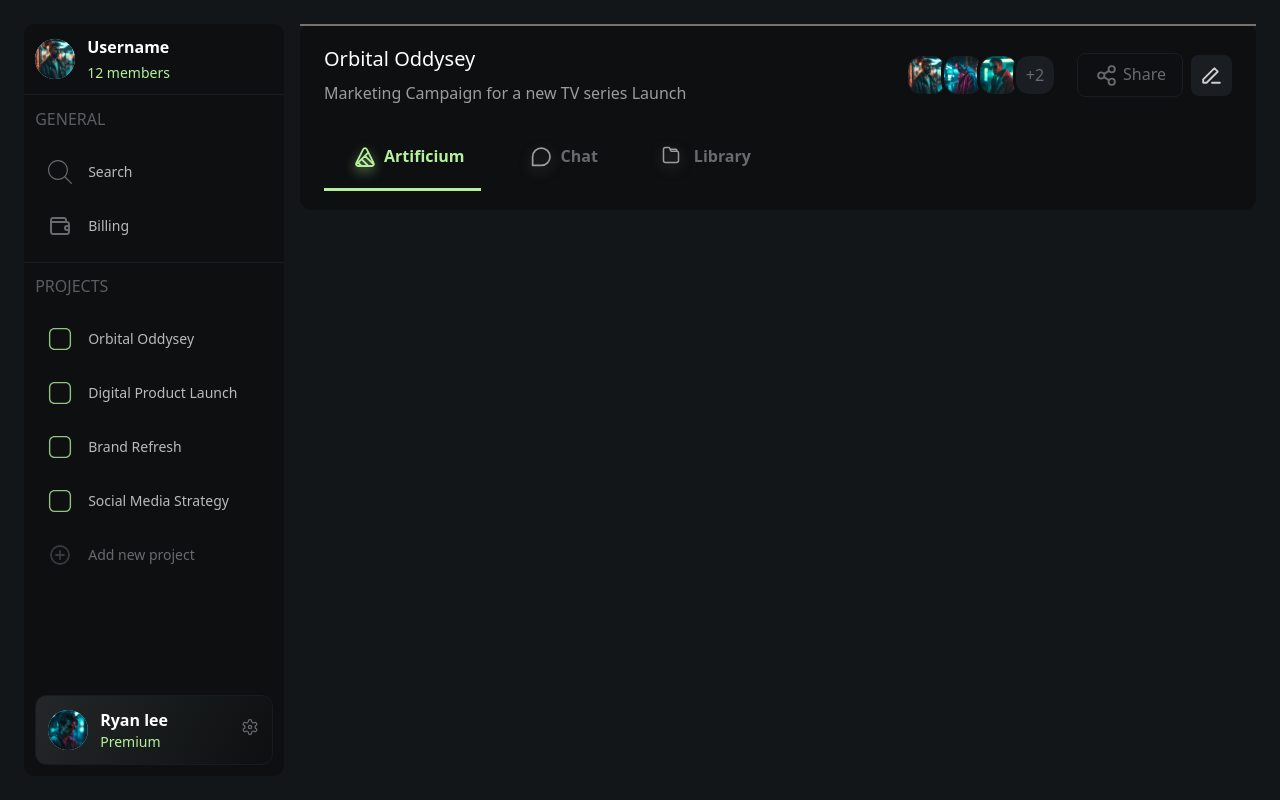
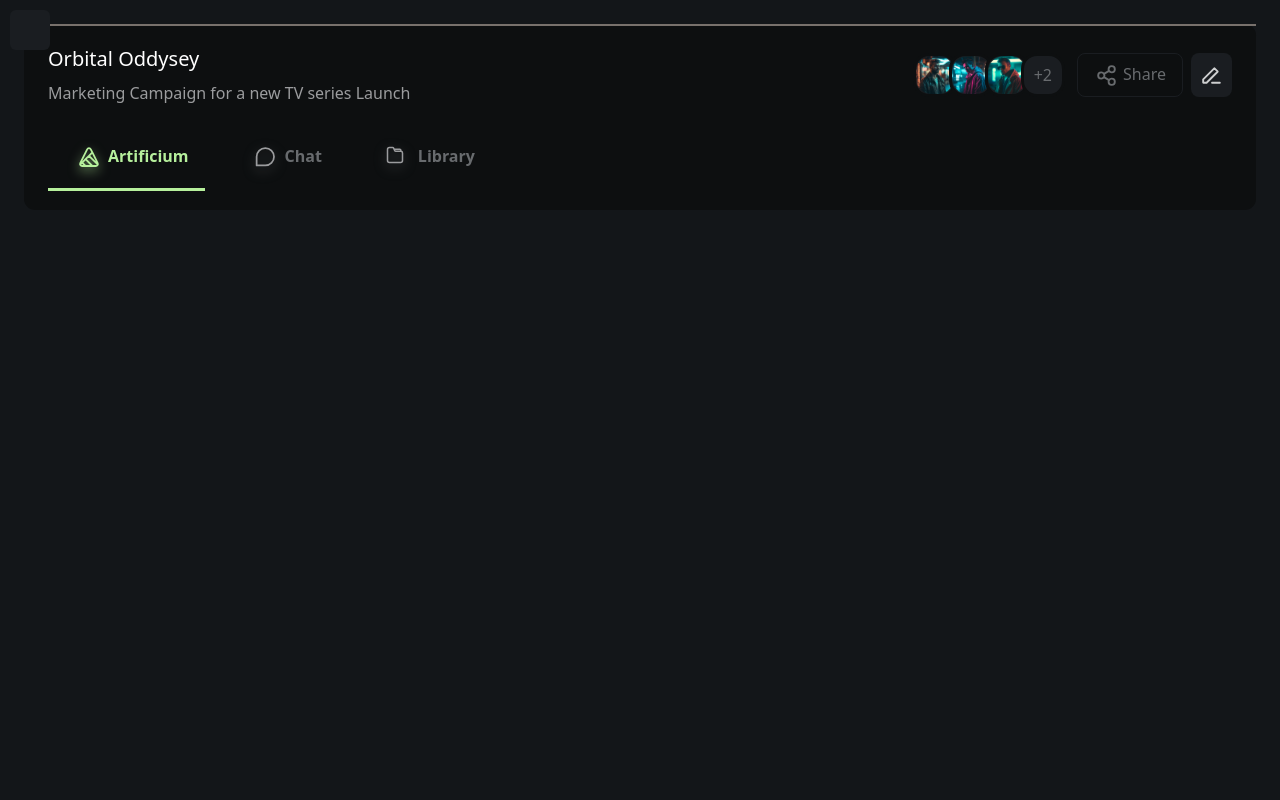
Before and after one commit to amirrezaRst/Artificium, a React (Create React App) app: page / in a window 1280 px wide. Built offline with nearby package versions, Linux system fonts and the light colour scheme.

Commit message:
fixed tablet responsive design

```diff
--- a/public/css/main.css
+++ b/public/css/main.css
@@ -105,9 +105,7 @@ h3 {
 }
 
 .main-layout .sidebar .content {
-  /*! min lg */
-  /* padding: 1.2rem 1.1rem; */
-  padding: 0.7rem 0.7rem;
+  padding: 1.2rem 1.1rem;
   border-bottom: 1px solid #181b1f;
 }
 .main-layout .sidebar .content:last-of-type {
@@ -144,11 +142,11 @@ h3 {
   border-color: #1a1d21;
 }
 
-/* @media screen and (max-width:1534px ) {
-  .main-layout .sidebar {
-    min-width: 280px;
+@media screen and (max-width: 1024px) and (min-width: 768px) {
+  .main-layout .sidebar .content {
+    padding: 0.7rem 0.7rem;
   }
-} */
+}
 
 /*todo topbar */
 .topbar {
--- a/src/components/Svgs.jsx
+++ b/src/components/Svgs.jsx
@@ -186,3 +186,14 @@ export const Square = () => {
         </svg>
     )
 }
+
+
+export const MenuSvg = () => {
+    return (
+        <svg width="100%" height="100%" viewBox="0 0 20 20" xmlns="http://www.w3.org/2000/svg" fill="none">
+            <path fill="#fff" fill-rule="evenodd"
+                d="M19 4a1 1 0 01-1 1H2a1 1 0 010-2h16a1 1 0 011 1zm0 6a1 1 0 01-1 1H2a1 1 0 110-2h16a1 1 0 011 1zm-1 7a1 1 0 100-2H2a1 1 0 100 2h16z"
+            />
+        </svg>
+    )
+}
--- a/src/layouts/MainLayout.jsx
+++ b/src/layouts/MainLayout.jsx
@@ -9,7 +9,7 @@ const MainLayout = ({ children }) => {
         <div
             className="main-layout xl:p-6 2xl:px-[8%] lg:p-4 p-6 flex gap-4">
 
-            <Sidebar />
+            {/* <Sidebar /> */}
 
             <div className="flex-1">
                 {/*//! Top Bar */}
--- a/src/layouts/sidebar/SideItem.jsx
+++ b/src/layouts/sidebar/SideItem.jsx
@@ -3,7 +3,7 @@ import { SearchSvg, Square, WalletSvg } from "../../components/Svgs";
 const SideItem = ({ path, label, project }) => {
     return (
         <li className="flex px-3 py-3 items-center lg:justify-start md:justify-center gap-4">
-            <div className={project ? "lg:w-6 lg:h-6 md:w-5 md:h-5" : "lg:w-6 lg:h-6 md:w-6 md:h-6"}>
+            <div className={project ? "w-5 h-5" : "lg:w-5 lg:h-5 md:w-6 md:h-6"}>
                 {path == "search" ?
                     <SearchSvg /> : !project ?
                         <WalletSvg /> :
--- a/src/layouts/sidebar/index.jsx
+++ b/src/layouts/sidebar/index.jsx
@@ -11,7 +11,7 @@ const generalNav = [
 const Sidebar = () => {
     return (
         <aside className="sidebar flex flex-col justify-between
-        3xl:min-w-[300px] 2xl:min-w-[280px] lg:min-w-[260px] min-w-0 lg:relative
+        3xl:min-w-[300px] 2xl:min-w-[260px] lg:min-w-[260px] md:min-w-0 min-w-[250px] lg:relative
         ">
 
             {/*!//! workspace section */}
--- a/src/layouts/topbar/TopHeader.jsx
+++ b/src/layouts/topbar/TopHeader.jsx
@@ -4,9 +4,13 @@ import WorkspaceUser from "./WorkspaceUser";
 const TopHeader = () => {
     return (
         <div
-            className="content pb-3 border-b flex items-center justify-between border-t-2
-            3xl:border-cyan-500 2xl:border-slate-500 xl:border-stone-500 lg:border-red-400 md:border-orange-500 sm:border-violet-500 border-teal-400"
+            className="content pb-3 border-b flex items-center gap-3 justify-between border-t-2
+            3xl:border-cyan-500 2xl:border-slate-500 xl:border-stone-500 lg:border-red-400 md:border-orange-500 sm:border-violet-500 border-teal-400
+            "
         >
+            <button className="bg-[#1A1D21] h-10 w-10 p-2.5 rounded-md absolute top-0 left-0 m-2.5">
+
+            </button>
             <div>
                 <h3 className="text-xl">Orbital Oddysey</h3>
                 <p className="mt-2">Marketing Campaign for a new TV series Launch</p>
@@ -14,14 +18,16 @@ const TopHeader = () => {
             <div className="flex items-center">
 
                 <WorkspaceUser />
+                <div className="flex">
                     <button
-                    className="rounded-lg px-4 py-2 ml-5 border border-[#1A1D21] hover:bg-[#1a1d212d]"
+                        className="rounded-lg lg:px-4 px-2 py-2 ml-5 md:ml-3 border border-[#1A1D21] hover:bg-[#1a1d212d]"
                     >
-                    <span className="text-[#686b6e]"><ShareSvg /> Share</span>
+                        <span className="text-[#686b6e]"><ShareSvg /> <span className="lg:inline hidden ">Share</span></span>
                     </button>
                     <button className="rounded-lg px-2 py-2 ml-2 bg-[#1A1D21] hover:bg-[#1a1d21d0]">
                         <span><PenSvg /></span>
                     </button>
+                </div>
 
             </div>
         </div>
```
Lines whose indentation alone changed are shown as unchanged.
